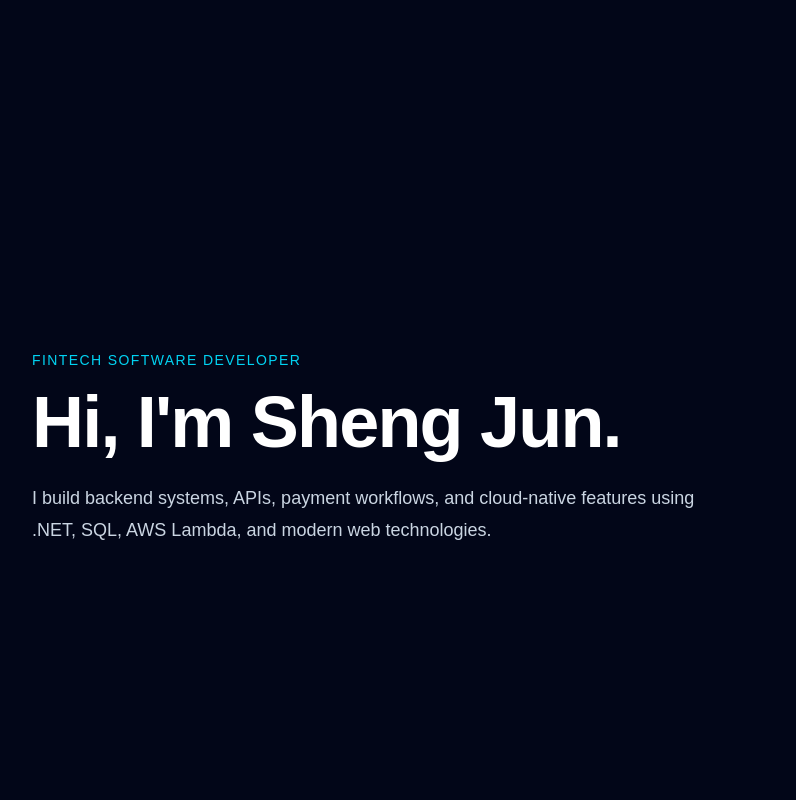
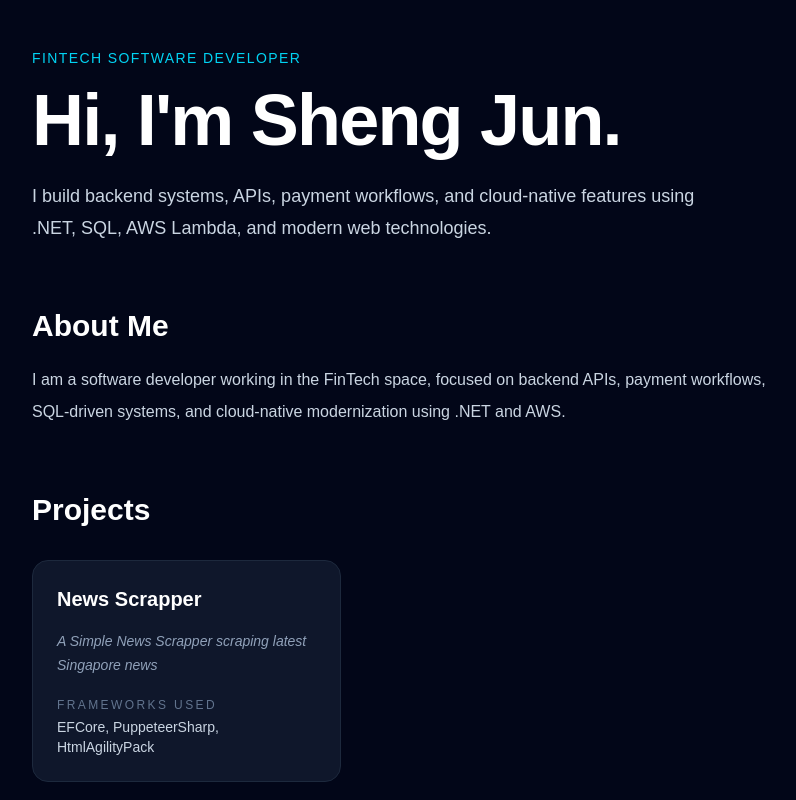
Before and after one commit to BlackCat1010/my-profile, a Next.js app: page / in a window 1280 px wide. Shown: the top 800 px of the page, without its empty margins (120-916 px from the left). Built offline with nearby package versions, Linux system fonts and the light colour scheme.

Commit message:
Removed main-h screen. Not needed for small content

```diff
--- a/components/Hero.tsx
+++ b/components/Hero.tsx
@@ -1,6 +1,6 @@
 export default function Hero() {
    return (
-      <section className="mx-auto flex min-h-screen max-w-5xl flex-col justify-center">
+      <section className="mx-auto flex max-w-5xl flex-col justify-center">
         <p className="mb-4 text-sm uppercase tracking-widest text-cyan-400">
           FinTech Software Developer
         </p>
```
